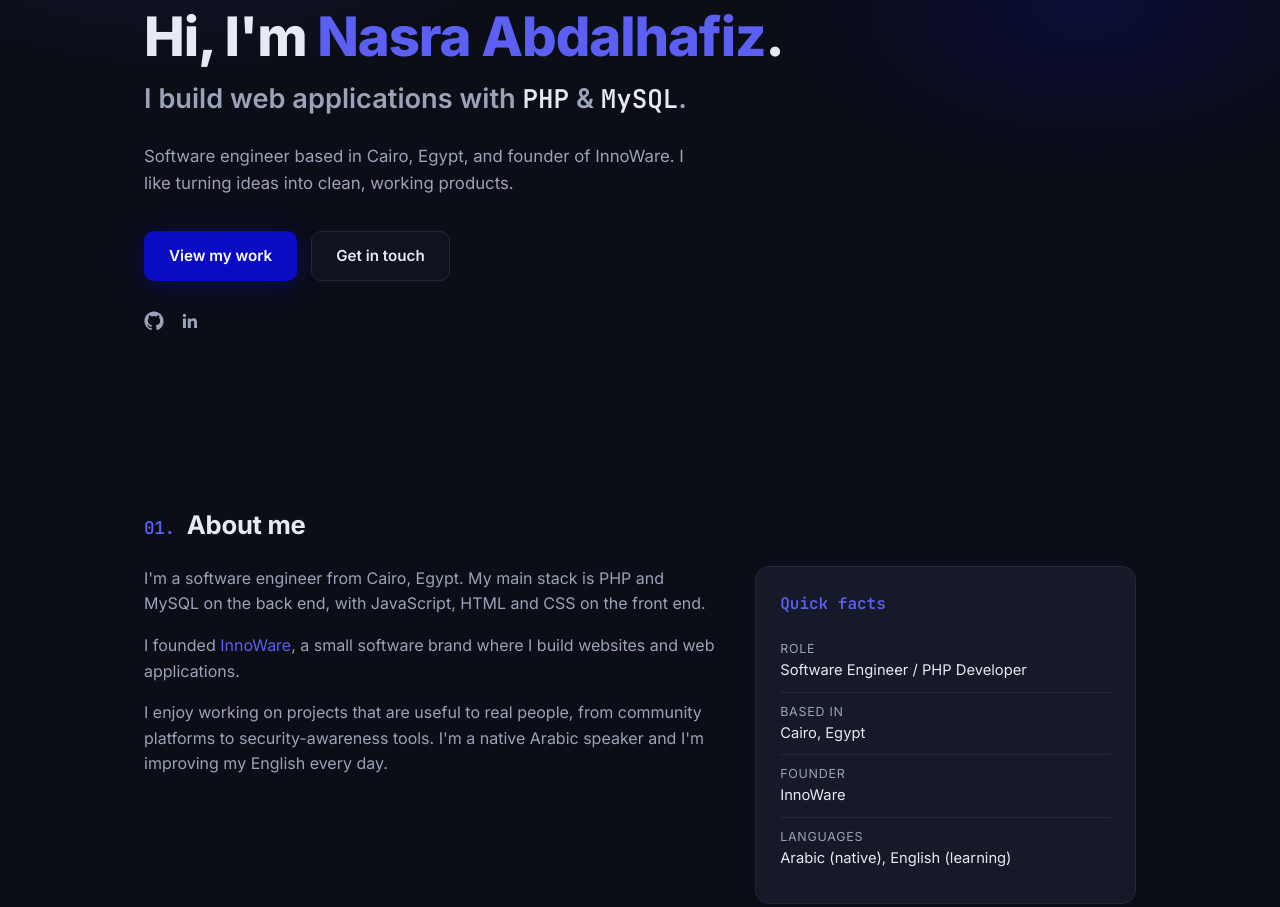
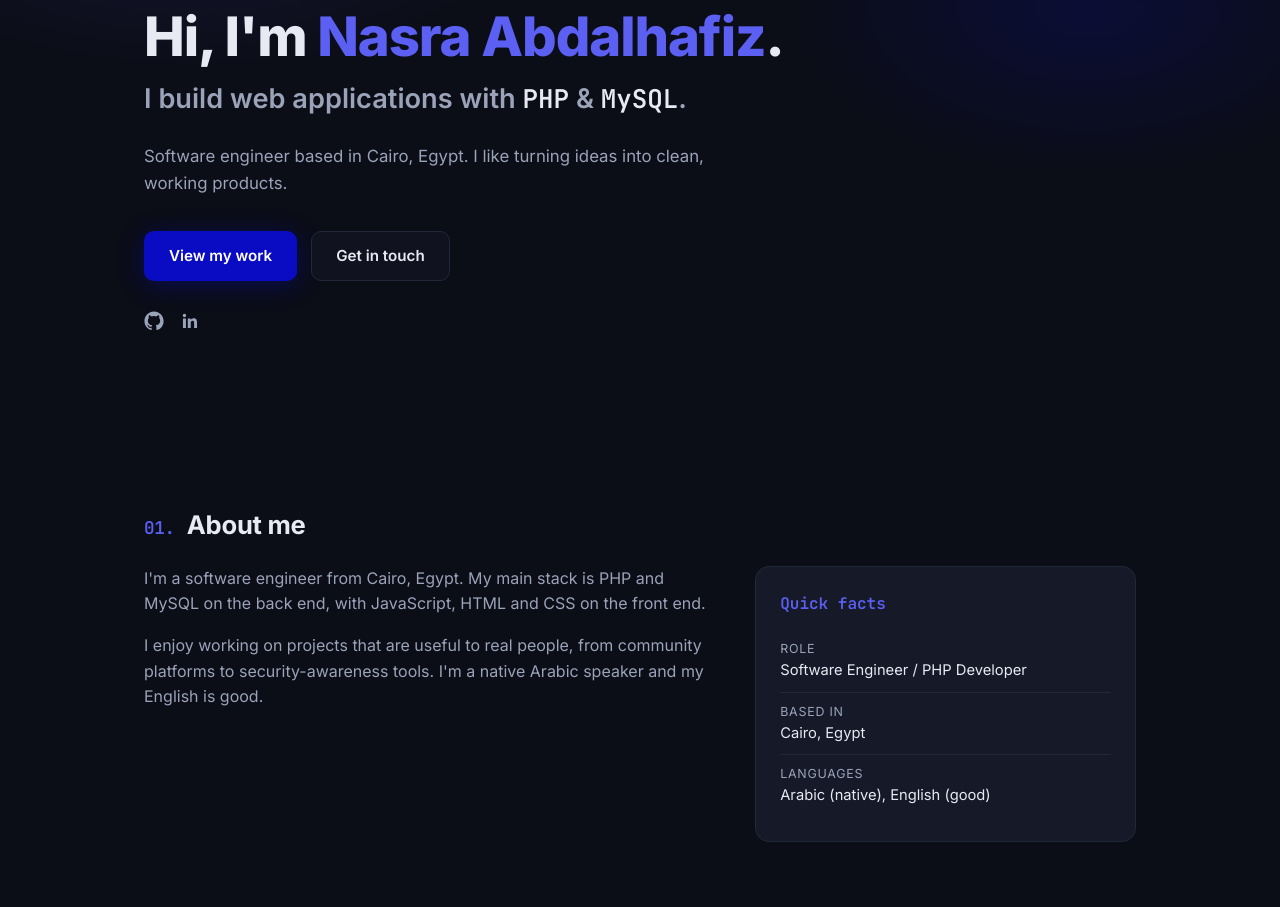
Before and after one commit to hexanr/hexanr.github.io, a plain HTML site: page index.html in a window 1280 px wide. Shown: the part 234-1141 px from the top of the page. Drawn offline with Linux system fonts and the light colour scheme.

Commit message:
Remove brand mentions from portfolio
Removed references to InnoWare and updated language proficiency.

```diff
--- a/index.html
+++ b/index.html
@@ -36,7 +36,7 @@
         <h1>Hi, I'm <span class="accent">Nasra Abdalhafiz</span>.</h1>
         <h2 class="hero-sub">I build web applications with <span class="mono">PHP</span> &amp; <span class="mono">MySQL</span>.</h2>
         <p class="hero-text">
-          Software engineer based in Cairo, Egypt, and founder of InnoWare.
+          Software engineer based in Cairo, Egypt.
           I like turning ideas into clean, working products.
         </p>
         <div class="hero-actions">
@@ -65,13 +65,8 @@
               back end, with JavaScript, HTML and CSS on the front end.
             </p>
             <p>
-              I founded <a href="https://www.linkedin.com/company/innoware01/" target="_blank" rel="noopener">InnoWare</a>,
-              a small software brand where I build websites and web applications.
-            </p>
-            <p>
               I enjoy working on projects that are useful to real people, from community
-              platforms to security-awareness tools. I'm a native Arabic speaker and I'm
-              improving my English every day.
+              platforms to security-awareness tools. I'm a native Arabic speaker and my English is good.
             </p>
           </div>
           <div class="about-card">
@@ -79,8 +74,7 @@
             <ul>
               <li><span>Role</span> Software Engineer / PHP Developer</li>
               <li><span>Based in</span> Cairo, Egypt</li>
-              <li><span>Founder</span> InnoWare</li>
-              <li><span>Languages</span> Arabic (native), English (learning)</li>
+              <li><span>Languages</span> Arabic (native), English (good)</li>
             </ul>
           </div>
         </div>
@@ -222,7 +216,7 @@
   <footer class="footer">
     <div class="container footer-inner">
       <p>Designed &amp; built by Nasra Abdalhafiz</p>
-      <p class="mono">Founder of <a href="https://www.linkedin.com/company/innoware01/" target="_blank" rel="noopener">InnoWare</a></p>
+      <p class="mono">Cairo, Egypt</p>
     </div>
   </footer>
 
```
